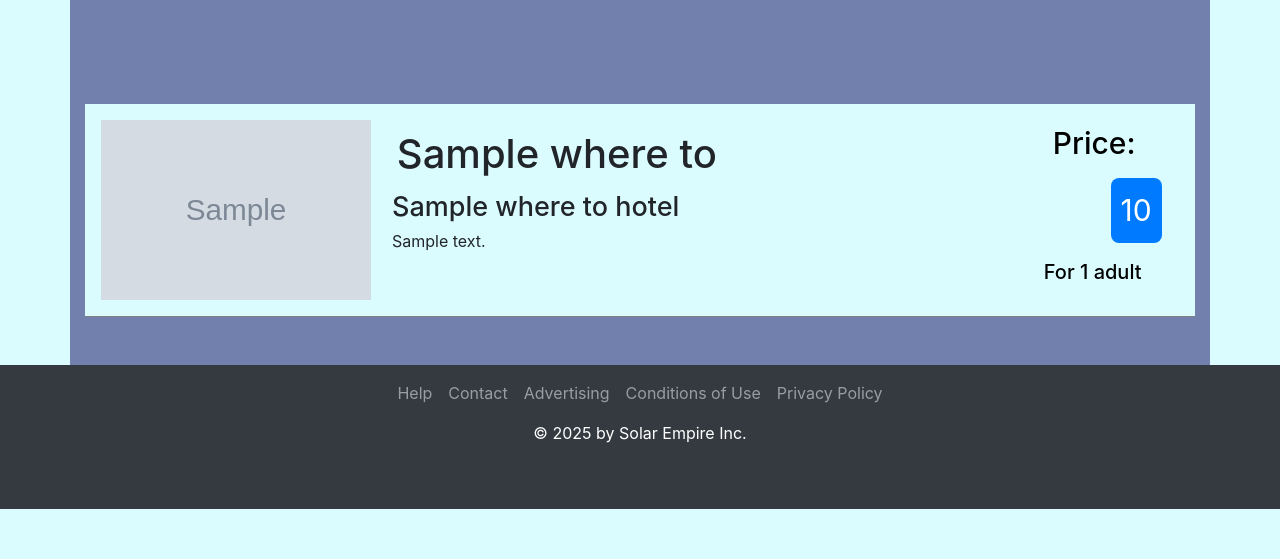
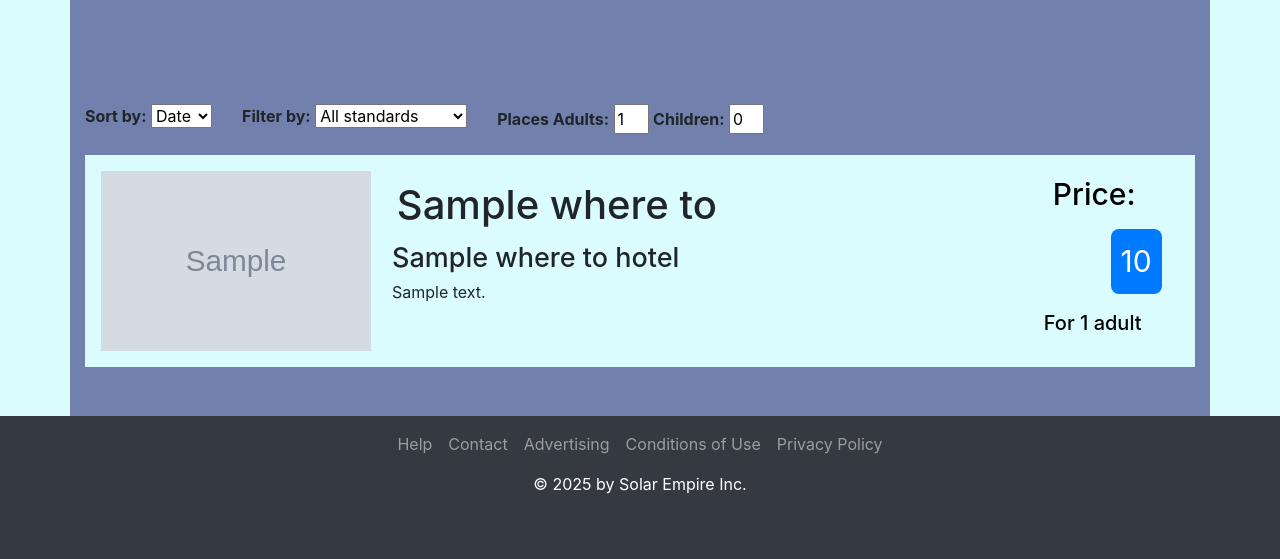
Before and after one commit to SunxWind/Voyage, a Django app: template viewer/templates/filtered_trips.html in a window 1280 px wide. Shown: the part 56-615 px from the top of the page. Run offline with Django 3.2, Linux system fonts and the light colour scheme; the template is opened without the code that fills it: most values are stand-ins (such as "Sample title", 1, 10 or a date in 2020); grey boxes marked "Sample" are stand-in pictures; some libraries are stand-ins or nearby versions.

Commit message:
feature(S.2.):sorting function done, filtering options in progress

```diff
--- a/viewer/static/css/styles.css
+++ b/viewer/static/css/styles.css
@@ -189,6 +189,22 @@ h1 {
     right: 3%;
 }
 
+.sort-filter-row {
+    display: flex;
+}
+
+.filter-row {
+    display: flex;
+    margin-left: 30px;
+}
+
+.empty-places {
+    margin-left: 30px;
+}
+.places-input {
+    width: 35px;
+}
+
 
 .search-bar-area-container{
 
--- a/viewer/templates/filtered_trips.html
+++ b/viewer/templates/filtered_trips.html
@@ -7,6 +7,55 @@
 {% block content %}
 
 {% if filtered_trips %}
+    <div class="sort-filter-row">
+        <div class="sorting-dropdown">
+            <form method="get">
+                <label for="sort" style="font-weight: bold">Sort by:</label>
+                <select name="sort" id="sort" onchange="updateURLSortOption(this.value)">
+                    <option value="date" {%if request.GET.sort == "date" %}selected{% endif %}>Date</option>
+                    <option value="price" {%if request.GET.sort == "price" %}selected{% endif %}>Price</option>
+                </select>
+                <script>
+                    function updateURLSortOption(sortValue) {
+                        const currentUrl = new URL(window.location);
+                        currentUrl.searchParams.set('sort', sortValue);
+                        window.location.href = currentUrl.toString();
+                    }
+                </script>
+            </form>
+        </div>
+
+        <div class="filter-row">
+
+            <div class="filter-standad-dropdown">
+                <label for = "standard" style="font-weight: bold">Filter by:</label>
+                <select name="standard" id="standard" onchange="updateURLStandardOption(this.value)">
+                    <option value="" {%if request.GET.standard == "ALL" %}selected{% endif %}>All standards</option>
+                    <option value="BB" {%if request.GET.standard == "BB" %}selected{% endif %}>Bead & breakfats</option>
+                    <option value="HB" {%if request.GET.standard == "HB" %}selected{% endif %}>Half board</option>
+                    <option value="FB" {%if request.GET.standard == "FB" %}selected{% endif %}>Full board</option>
+                    <option value="AI" {%if request.GET.standard == "AI" %}selected{% endif %}>All inclusive</option>
+                </select>
+                <script>
+                    function updateURLStandardOption(standardValue) {
+                        const currentUrl = new URL(window.location);
+                        currentUrl.searchParams.set('standard', standardValue);
+                        window.location.href = currentUrl.toString();
+                    }
+                </script>
+            </div>
+            <div class="empty-places">
+                <form action="#">
+                    <label for="places-adult" style="font-weight: bold">Places Adults:</label>
+                    <input class="places-input" type="number" id="places-adult" value="1">
+                    <label for="places-children" style="font-weight: bold">Children:</label>
+                    <input class="places-input" type="number" id="places-children" value="0">
+                </form>
+
+            </div>
+        </div>
+    </div>
+
     <div class="trips-table">
         {% for trip in filtered_trips %}
             <div class="trips_line">
```
Also changed, not shown: viewer/views.py (+23 -0 lines).
